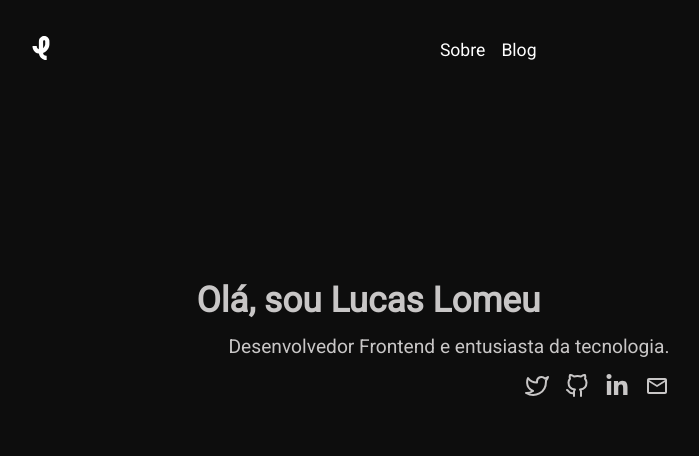
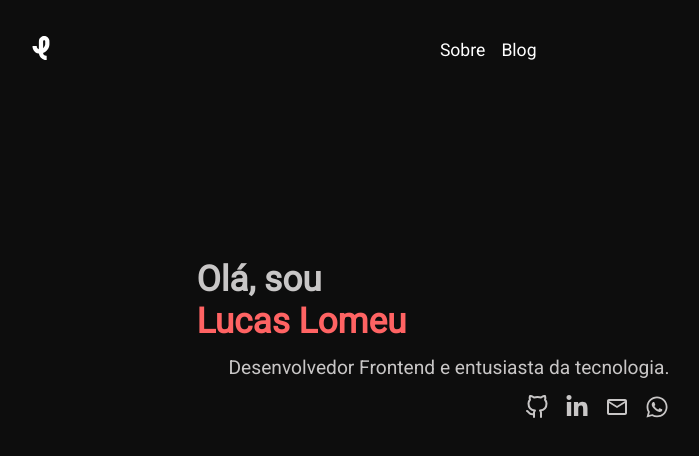
Before and after one commit to lucaslomeu/lucaslomeu.com, a React (Create React App) app: page / in a window 1280 px wide. Shown: the top 456 px of the page, without its empty margins (357-1056 px from the left). Built offline with nearby package versions, Linux system fonts and the light colour scheme.

Commit message:
Update CV link, WPP link and color

```diff
--- a/src/components/Info/Info.jsx
+++ b/src/components/Info/Info.jsx
@@ -5,7 +5,8 @@ import PersonGif from '../../assets/images/lucas.gif';
 
 import { FaLinkedinIn } from 'react-icons/fa';
 import { MdOutlineEmail } from 'react-icons/md';
-import { FiGithub, FiTwitter } from 'react-icons/fi';
+import { FaWhatsapp } from 'react-icons/fa';
+import { FiGithub } from 'react-icons/fi';
 
 const Info = () => {
   const handleClick = (url) => {
@@ -18,17 +19,13 @@ const Info = () => {
         <img src={PersonGif} alt="Lucas Avatar" />
       </div>
       <div className="info-content">
-        <h1 className="title-info">Olá, sou Lucas Lomeu</h1>
+        <h1 className="title-info">
+          Olá, sou <div className="title-name">Lucas Lomeu</div>
+        </h1>
         <div className="text-info">
           Desenvolvedor Frontend e entusiasta da tecnologia.
         </div>
         <div className="links-info">
-          <div
-            className="social-link"
-            onClick={() => handleClick('https://twitter.com/l0meu')}
-          >
-            <FiTwitter />
-          </div>
           <div
             className="social-link"
             onClick={() => handleClick('https://github.com/lucaslomeu')}
@@ -49,6 +46,12 @@ const Info = () => {
           >
             <MdOutlineEmail />
           </div>
+          <div
+            className="social-link"
+            onClick={() => handleClick('https://wa.me/5533999321998')}
+          >
+            <FaWhatsapp />
+          </div>
         </div>
       </div>
     </div>
--- a/src/components/Info/Info.scss
+++ b/src/components/Info/Info.scss
@@ -10,6 +10,10 @@
     .title-info {
       margin-bottom: 0.9rem;
       font-size: 2.2rem;
+
+      .title-name {
+        color: var(--hover-color);
+      }
     }
 
     .text-info {
--- a/src/pages/About/About.jsx
+++ b/src/pages/About/About.jsx
@@ -4,6 +4,9 @@ import Header from '../../components/Header/Header';
 import './About.scss';
 
 const About = () => {
+  const handleClick = (url) => {
+    window.open(url);
+  };
   return (
     <>
       <Header />
@@ -34,7 +37,16 @@ const About = () => {
               </div>
             </div>
           </div>
-          <div className="curriculum">Baixe aqui meu currículo.</div>
+          <div
+            className="curriculum"
+            onClick={() =>
+              handleClick(
+                'https://drive.google.com/file/d/1HOIs7gLUl5_ur7id-WKdYQElg8UwitS4/view?usp=sharing',
+              )
+            }
+          >
+            Baixe aqui meu CV
+          </div>
         </div>
       </div>
     </>
--- a/src/pages/Blog/Blog.jsx
+++ b/src/pages/Blog/Blog.jsx
@@ -1,6 +1,5 @@
 import React from 'react';
 import Header from '../../components/Header/Header';
-import Footer from '../../components/Footer/Footer';
 
 import './Blog.scss';
 
--- a/src/pages/Blog/Blog.scss
+++ b/src/pages/Blog/Blog.scss
@@ -34,6 +34,7 @@
 
       .article-date {
         font-size: 0.9rem;
+        font-style: italic;
       }
 
       .article-content {
```
